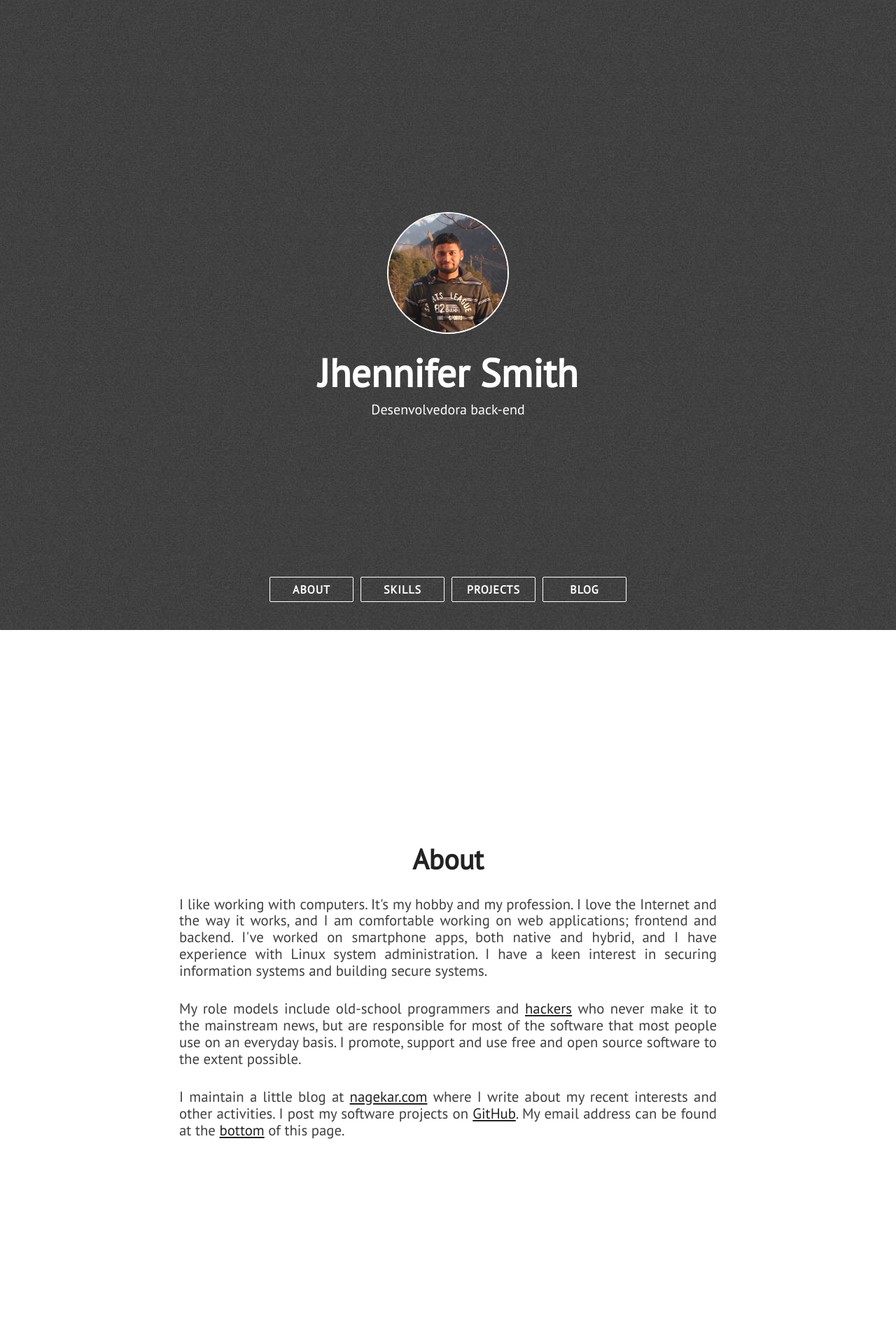
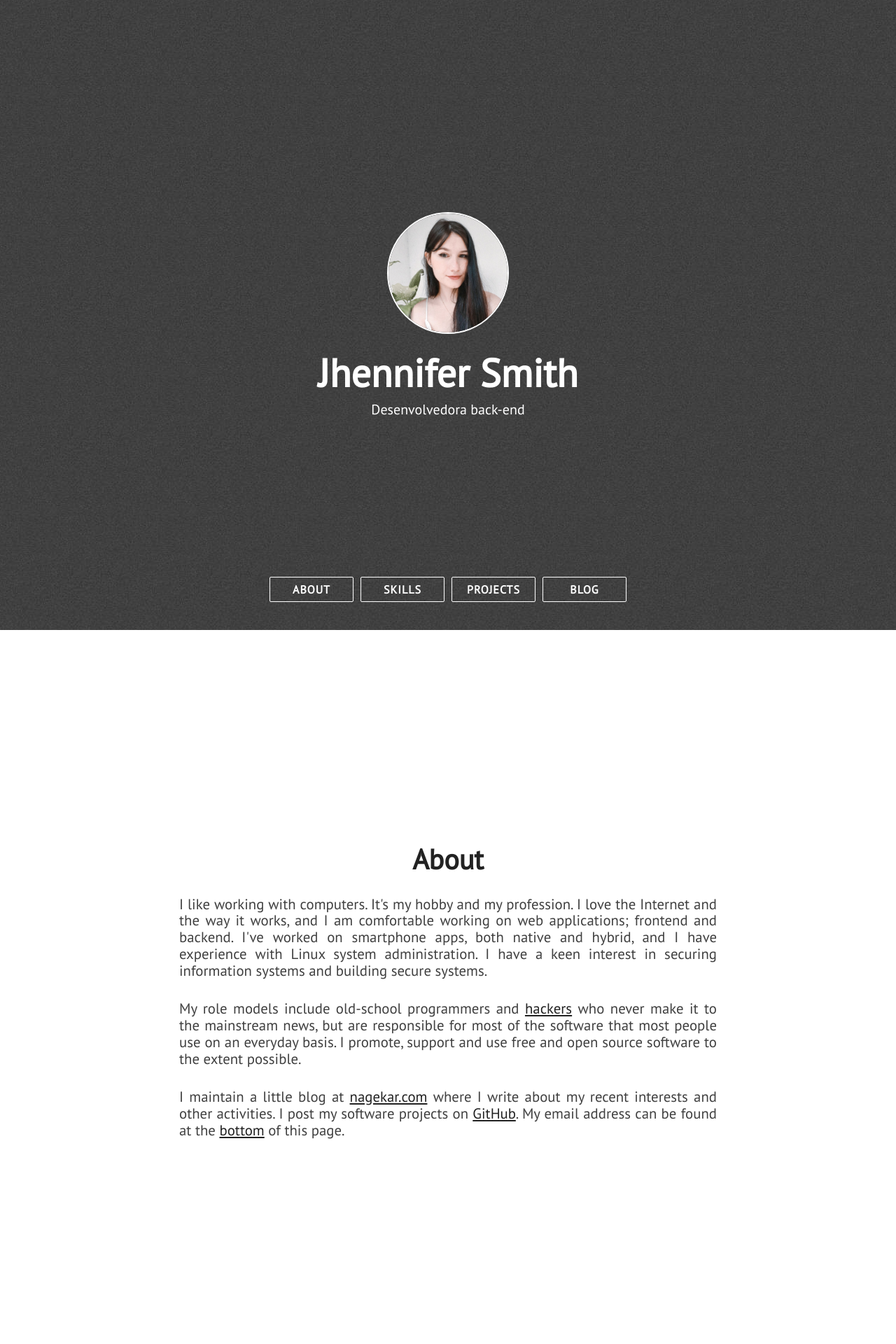
Before and after one commit to jhennifersmith/jhennifersmith.github.io, a Jekyll site: the page built from index.html, in a window 1280 px wide. Shown: the top 1920 px of the page at 70% size. Built offline with Jekyll 4.4.1, drawn with Linux system fonts in a browser that asks for light colours; nearby versions of some CDN libraries.

Commit message:
editando imagem perfil

```diff
--- a/_config.yml
+++ b/_config.yml
@@ -14,7 +14,7 @@ keybase_username: jhennifer
 twitter_username: jhennismith
 
 # absolute or relative
-profile_picture: assets/images/pp.jpg
+profile_picture: assets/images/foto.jfif
 
 # Google Analytics ID
 google_analytics:
--- a/_includes/head.html
+++ b/_includes/head.html
@@ -16,5 +16,5 @@
     <link rel="stylesheet" href="assets/css/main.css"/>
     <link rel="stylesheet" href="assets/css/card.css"/>
     <link rel="shortcut icon" href="assets/images/favicon.ico" />
-    <meta name="description" content="Portfolio - Abhishek Nagekar | Full stack web development, open source and information security">
+    <meta name="description" content="Portfolio - Jhennifer Smith | Desenvolvedora Back-end">
 </head>
```
Also changed, not shown: assets/images/foto.jfif (added).
